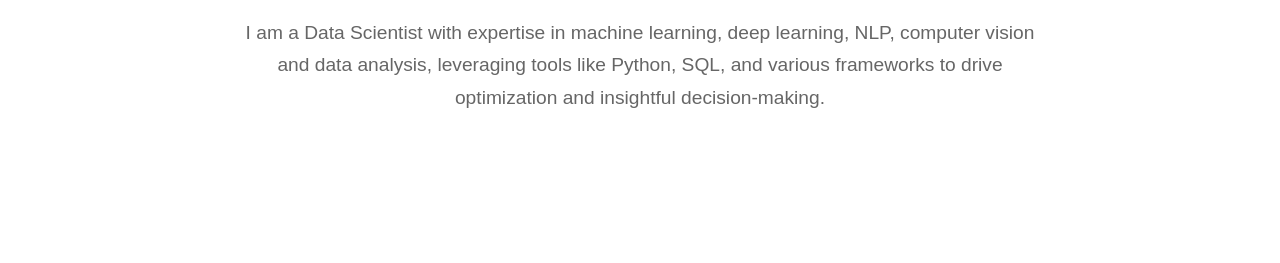
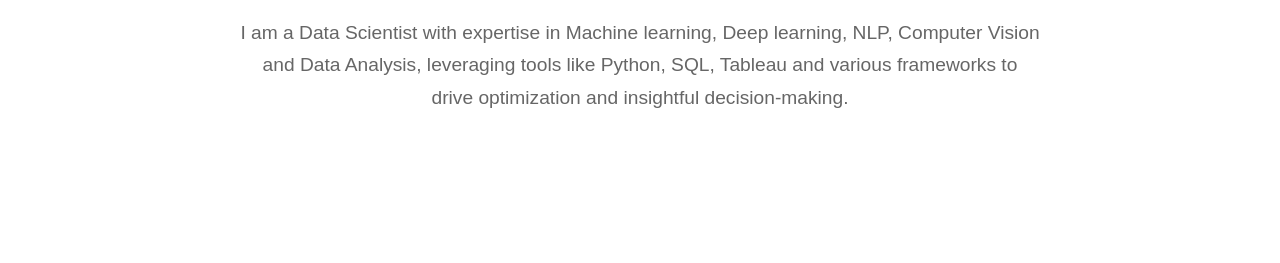
Before and after one commit to Sail2304/portfolio, a plain HTML site: page index.html in a window 1280 px wide. Shown: the part 230-493 px from the top of the page. Drawn offline with Linux system fonts and the light colour scheme.

Commit message:
added more skills

```diff
--- a/index.html
+++ b/index.html
@@ -4,7 +4,7 @@
     <meta charset="UTF-8">
     <meta name="viewport" content="width=device-width, initial-scale=1.0">
     <meta name="description" content="Personal portfolio website for showcasing data science projects and skills">
-    <title>Your Name - Data Scientist Portfolio</title>
+    <title>Sail Gangan - Data Scientist Portfolio</title>
     <link rel="stylesheet" href="styles.css">
 </head>
 <body>
@@ -24,7 +24,7 @@
     <section id="about">
         <div class="container">
             <h1>Hello, I'm Sail Gangan</h1>
-            <p>I am a Data Scientist with expertise in machine learning, deep learning, NLP, computer vision and data analysis, leveraging tools like Python, SQL, and various frameworks to drive optimization and insightful decision-making.</p>
+            <p>I am a Data Scientist with expertise in Machine learning, Deep learning, NLP, Computer Vision and Data Analysis, leveraging tools like Python, SQL, Tableau and various frameworks to drive optimization and insightful decision-making.</p>
         </div>
     </section>
 
```
